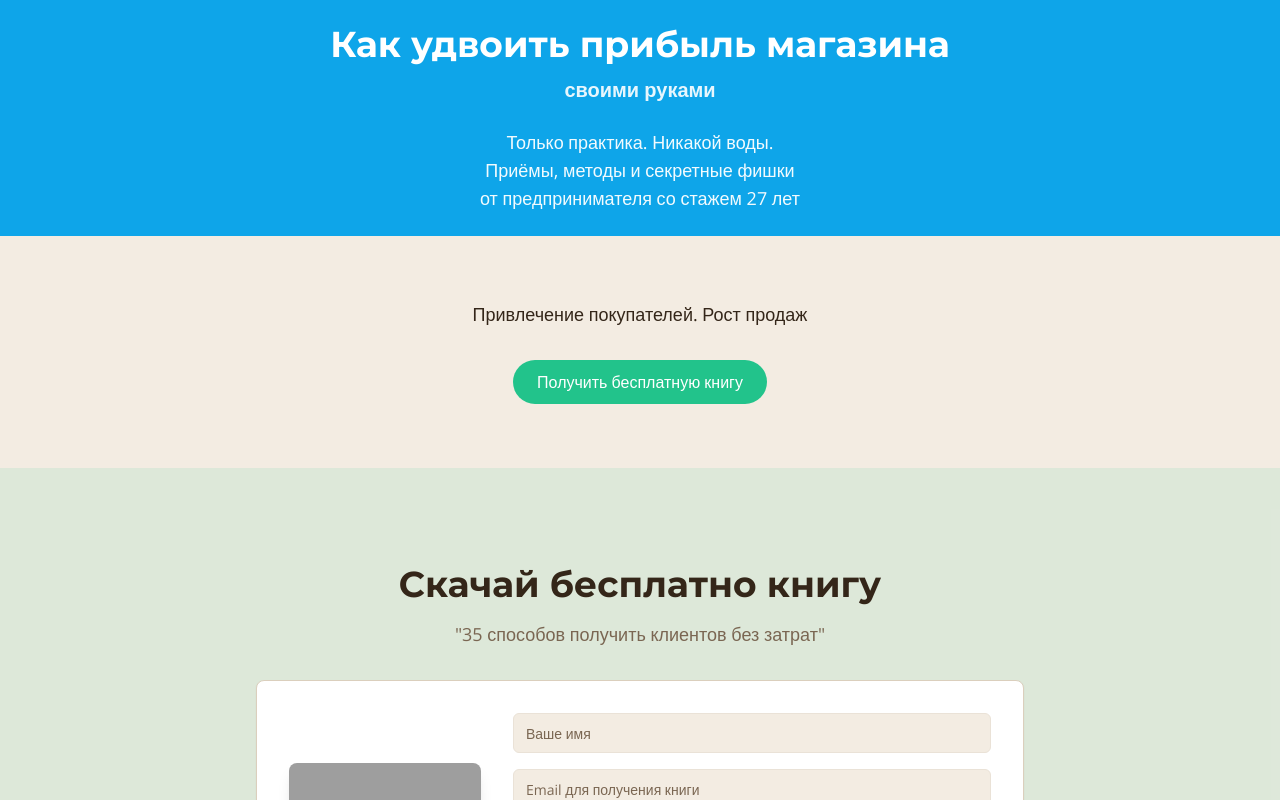
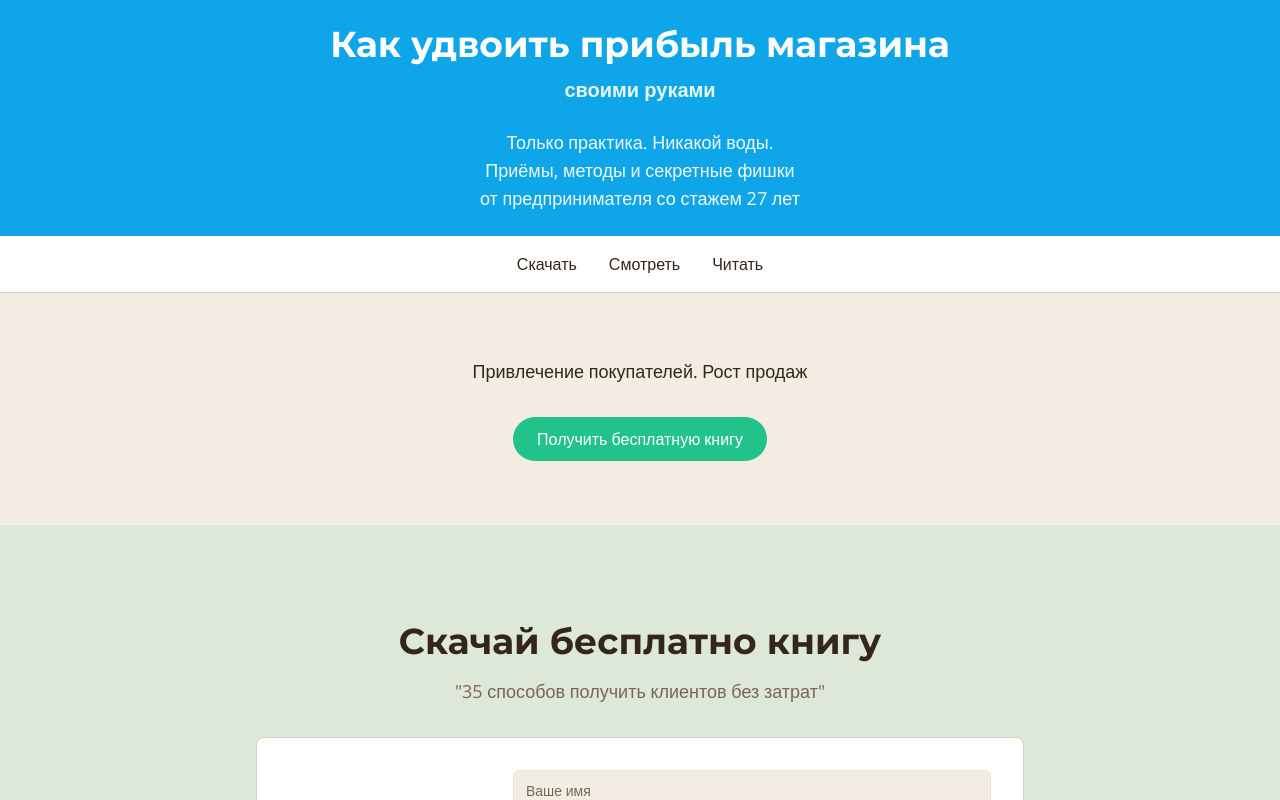
Before and after one commit to pr-poehali-dev/profit-growth-consulting, a React (Vite) app: page / in a window 1280 px wide. Shown: the top 800 px of the page. Built offline with nearby package versions, Linux system fonts and the light colour scheme; grey boxes are pictures that could not be loaded.

Commit message:
Добавить меню навигации в шапку

```diff
--- a/src/pages/Index.tsx
+++ b/src/pages/Index.tsx
@@ -49,6 +49,22 @@ export default function Index() {
             </div>
           </div>
         </section>
+
+        <nav className="bg-card border-b border-border py-4">
+          <div className="container mx-auto px-4">
+            <div className="flex justify-center gap-8">
+              <a href="#book" className="text-base font-medium hover:text-accent transition-colors">
+                Скачать
+              </a>
+              <a href="#video" className="text-base font-medium hover:text-accent transition-colors">
+                Смотреть
+              </a>
+              <a href="#articles" className="text-base font-medium hover:text-accent transition-colors">
+                Читать
+              </a>
+            </div>
+          </div>
+        </nav>
 
         <section className="py-16">
           <div className="container mx-auto px-4">
```
